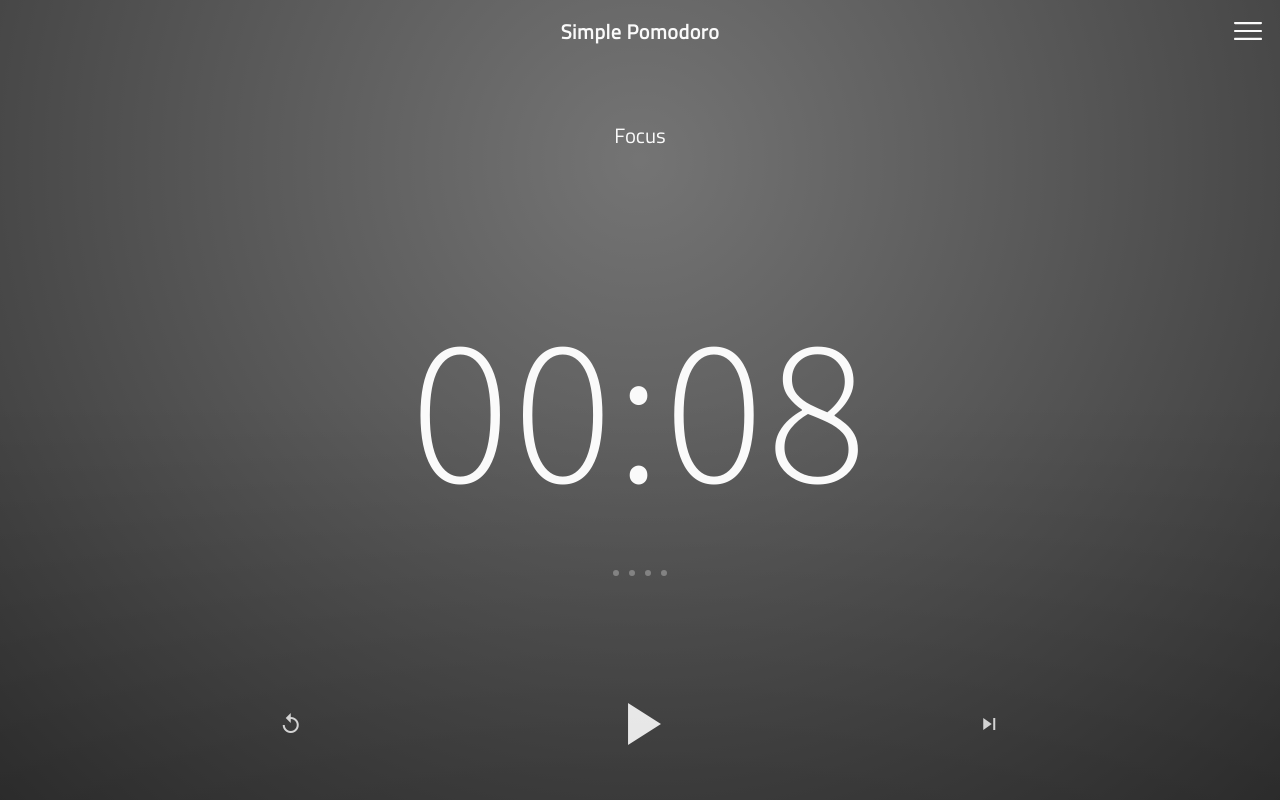
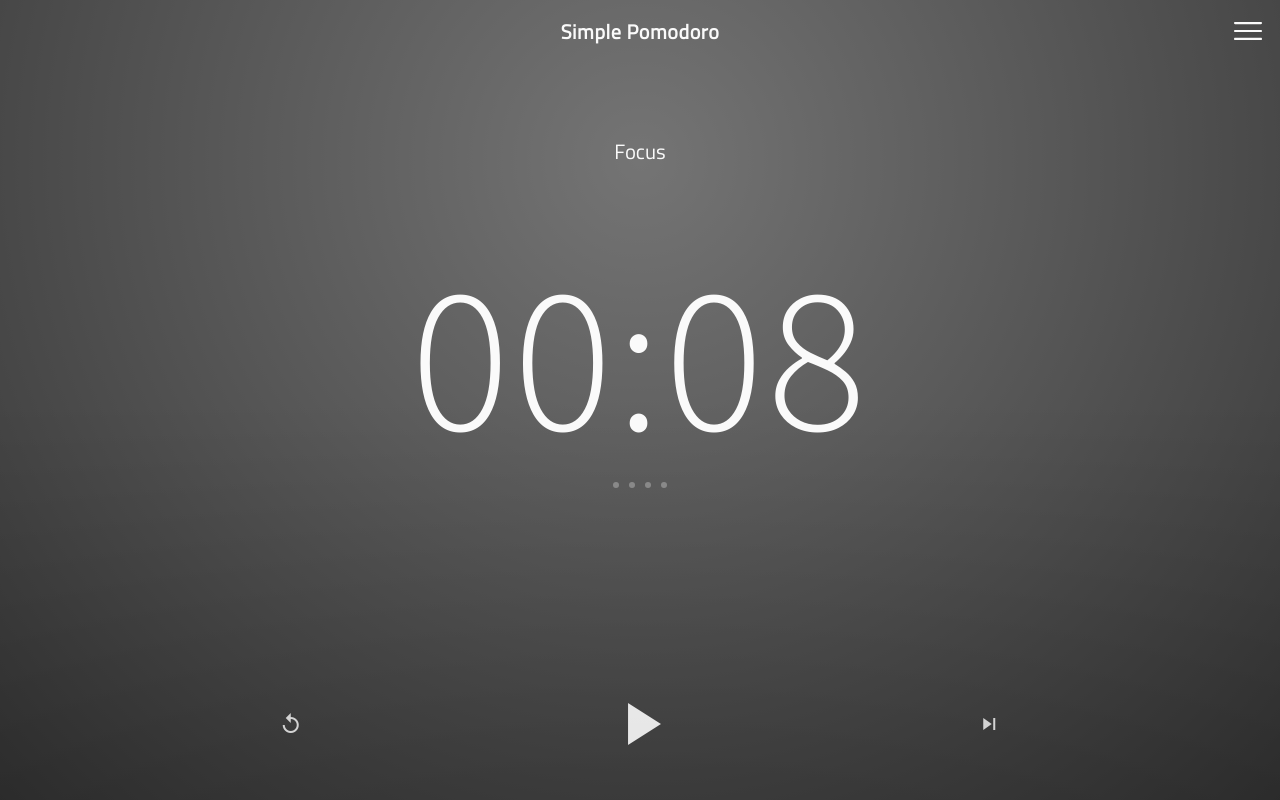
Before and after one commit to Thilerion/vue-pomodoro, a Vue app: page / in a window 1280 px wide. Built offline with nearby package versions, Linux system fonts and the light colour scheme.

Commit message:
changed the grid in the main wrapper

```diff
--- a/src/App.vue
+++ b/src/App.vue
@@ -4,9 +4,12 @@
 			<pomo-nav></pomo-nav>
 		</nav>
 		<main>
-			<pomo-session class="grid-session"></pomo-session>
+			<div class="main-wrapper">
+<pomo-session class="grid-session"></pomo-session>
 			<pomo-cycle class="grid-cycle"></pomo-cycle>
 			<pomo-time-view class="grid-time"></pomo-time-view>
+			</div>
+
 		</main>
 		<pomo-controls class="controls"></pomo-controls>
 	</div>
@@ -109,12 +112,23 @@ nav {
 }
 
 main {
-	flex: 1 1 auto;
+	flex: 1;
+	position: relative;
+	min-height: 300px;
+
+}
+
+.main-wrapper {
+	position: absolute;
+	left: 0;
+	right: 0;
+	top: 0;
+	bottom: 0;
+	height: 100%;
 	max-height: 100%;
-	height: 100%;
 	display: grid;
 	grid-template-columns: 1fr;
-	grid-auto-rows: minmax(3rem, min-content);
+	grid-template-rows: repeat(10, minmax(10%, max-content));
 }
 
 .grid-session {
@@ -126,7 +140,7 @@ main {
 }
 
 .grid-time {
- 	grid-row: 6;
+ 	grid-row: 5 / span 2 ;
 }
 
 i, button {
```
